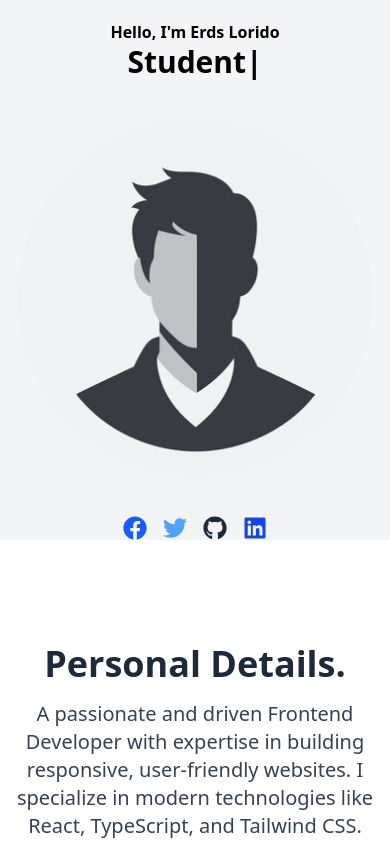
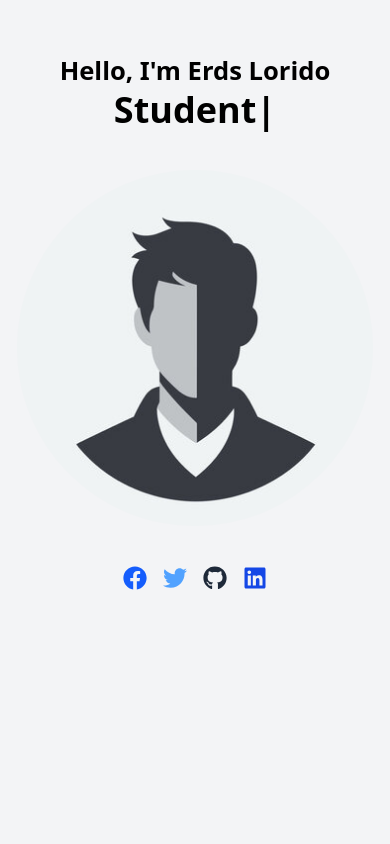
Before and after one commit to Lorido-E/Lorido_Portfolio, a React (Vite) app: page / in a window 390 px wide. Shown: the top 844 px of the page. Built offline with nearby package versions, Linux system fonts and the light colour scheme.

Commit message:
initial commit

```diff
--- a/src/components/About.tsx
+++ b/src/components/About.tsx
@@ -60,12 +60,9 @@ const About = () => {
             innovative and efficient solutions.
           </p>
           <a
-            href="#Resume"
+            href="/Lorido.pdf"
+            download
             className="bg-gray-600 text-white font-bold py-2 px-6 rounded hover:bg-gray-700 transition-colors duration-300"
-            onClick={(e) => {
-              e.preventDefault(); // Prevent default behavior
-              scrollToSection(); // Trigger the scroll with an offset
-            }}
           >
             View My Resume
           </a>
--- a/src/components/Home.tsx
+++ b/src/components/Home.tsx
@@ -4,13 +4,13 @@ const Home = () => {
   return (
     <div
       id="home"
-      className="md:flex justify-between md:py-[10rem] md:px-[20rem] pt-5 mb-10 md:mb-40 bg-gray-100"
+      className="md:flex h-screen justify-between md:py-[10rem] md:px-[20rem] pt-5 mb-10 md:mb-40 bg-gray-100"
     >
       <div className="text-center md:w-60 md:text-left">
-        <h1 className="md:text-2xl md:font-normal font-bold md:mt-[3.5rem]">
+        <h1 className="md:text-2xl md:font-normal font-bold md:mt-[3.5rem] mt-[2rem] text-[1.6rem]">
           Hello, I'm Erds Lorido
         </h1>
-        <span className="md:text-7xl font-extrabold text-3xl">
+        <span className="md:text-7xl font-extrabold text-4xl">
           <TypewriterEffect />
         </span>
       </div>
```
Also changed, not shown: 1 other file (tests, documents, lock files or other folders).
